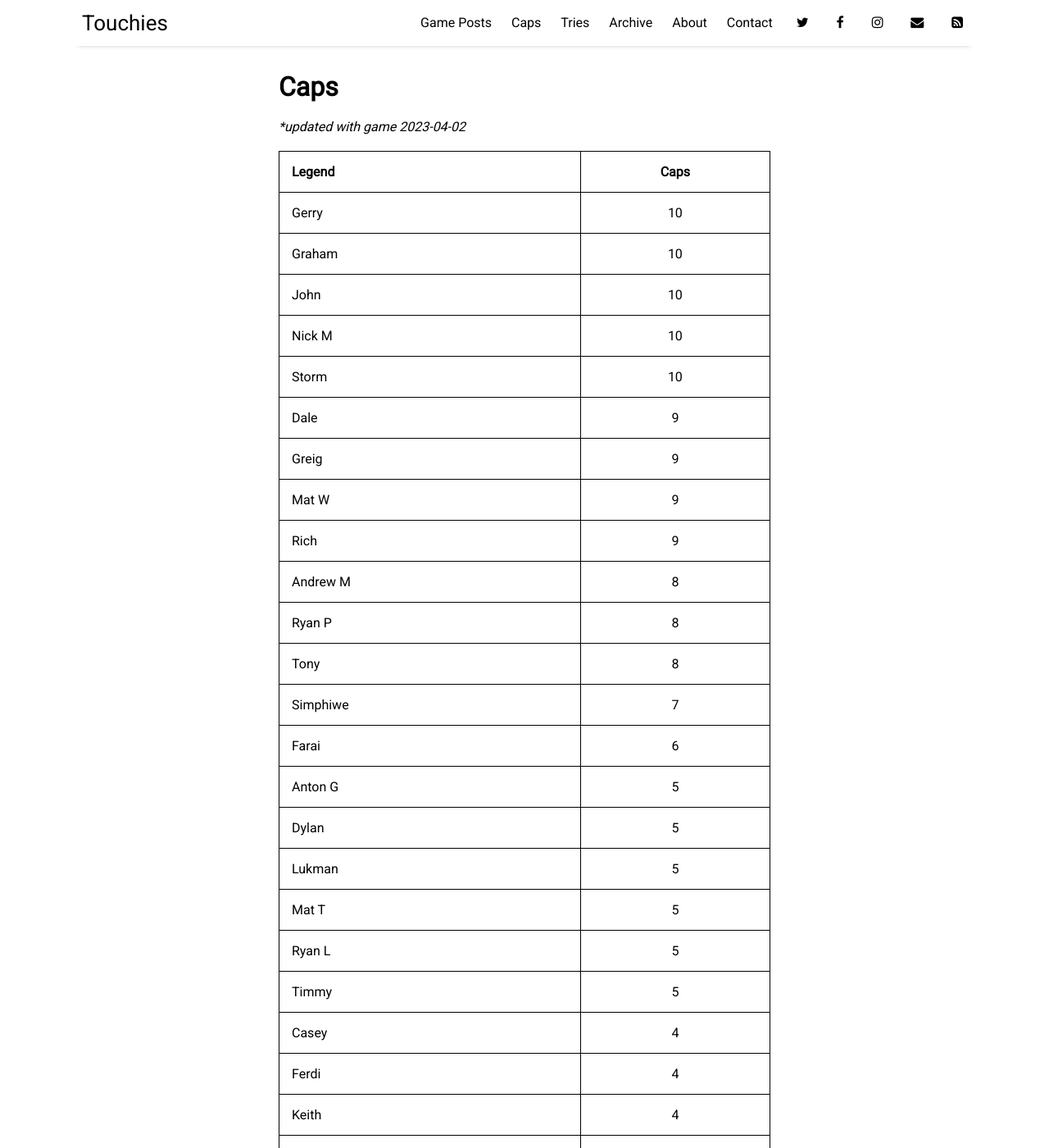
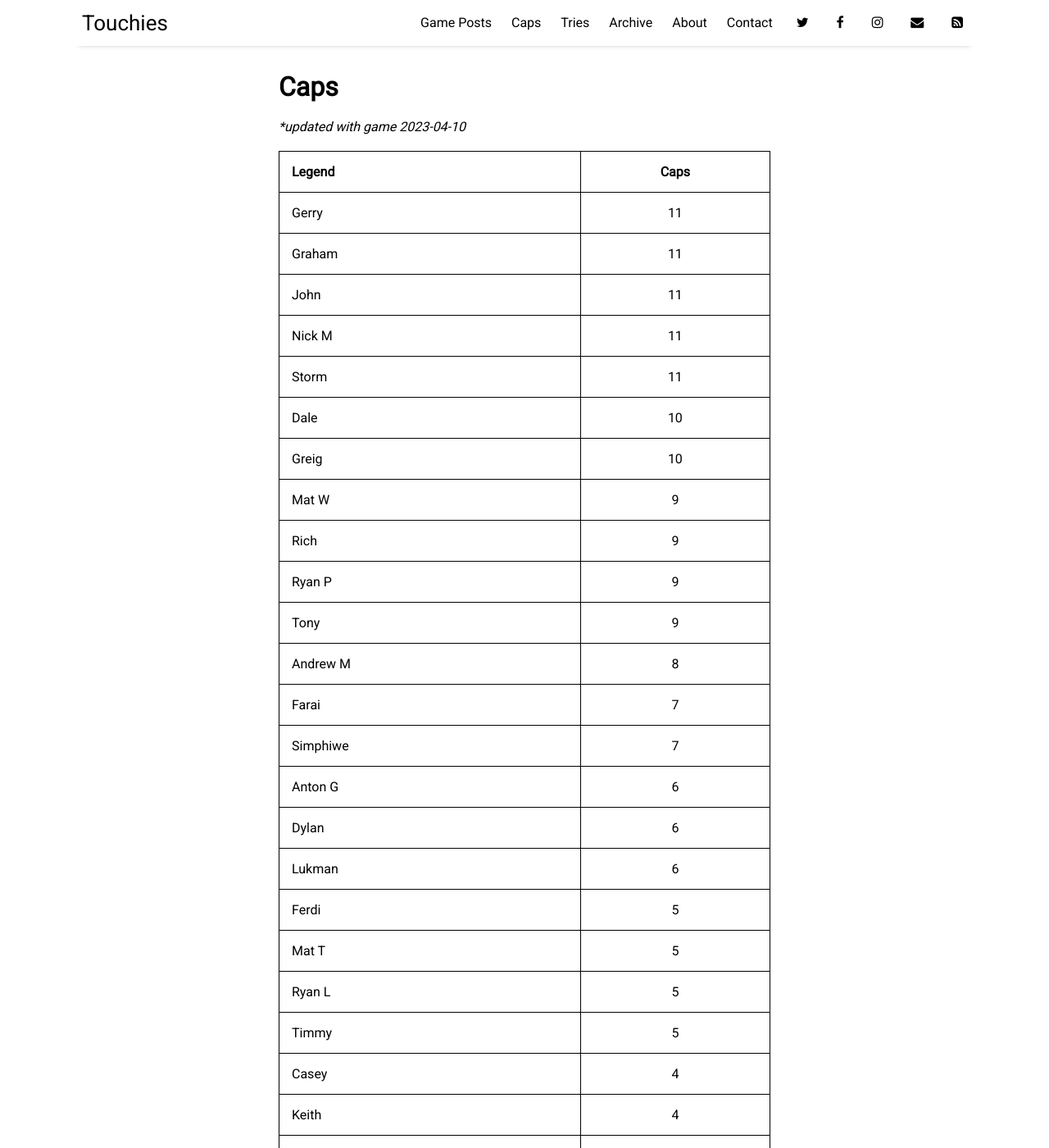
Before and after one commit to sundayrugby/sundayrugby.github.io, a Jekyll site: the page built from pages/caps.md, in a window 1280 px wide and 1400 px high. Shown: the whole window at 82% size. Built offline with Jekyll 4.4.1, drawn with Linux system fonts in a browser that asks for light colours; nearby versions of some CDN libraries; some of the changed text lies outside the part shown.

Commit message:
Update caps.md

```diff
--- a/pages/caps.md
+++ b/pages/caps.md
@@ -4,50 +4,53 @@ title: Caps
 permalink: /caps
 ---
 
-**updated with game 2023-04-02*
+**updated with game 2023-04-10*
 
 
 Legend               | Caps
 --------------------- | :------------------:
-Gerry|10
-Graham|10
-John|10
-Nick M|10
-Storm|10
-Dale|9
-Greig|9
+Gerry|11
+Graham|11
+John|11
+Nick M|11
+Storm|11
+Dale|10
+Greig|10
 Mat W|9
 Rich|9
+Ryan P|9
+Tony|9
 Andrew M|8
-Ryan P|8
-Tony|8
+Farai|7
 Simphiwe|7
-Farai|6
-Anton G|5
-Dylan|5
-Lukman|5
+Anton G|6
+Dylan|6
+Lukman|6
+Ferdi|5
 Mat T|5
 Ryan L|5
 Timmy|5
 Casey|4
-Ferdi|4
 Keith|4
+Saul|4
 Terry|4
 Banny|3
 Brandan|3
 Brent|3
+Micheal T|3
 Mike L|3
 Ryan J|3
-Saul|3
 Tristian|3
+Dash|2
 David|2
 Dino|2
+Grant R|2
 Ian|2
 Jeremy|2
 JJ|2
 Micheal M|2
-Micheal T|2
 Shaka|2
+Shakeel|2
 TK|2
 Ant|1
 Anton K|1
```
Also changed, not shown: other parts of pages/caps.md (+2 -3 lines).
